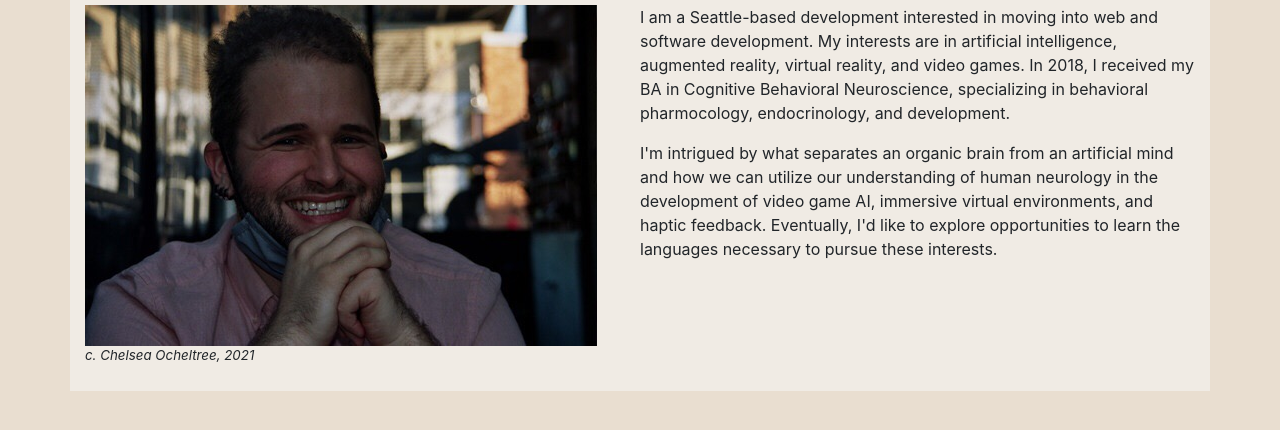
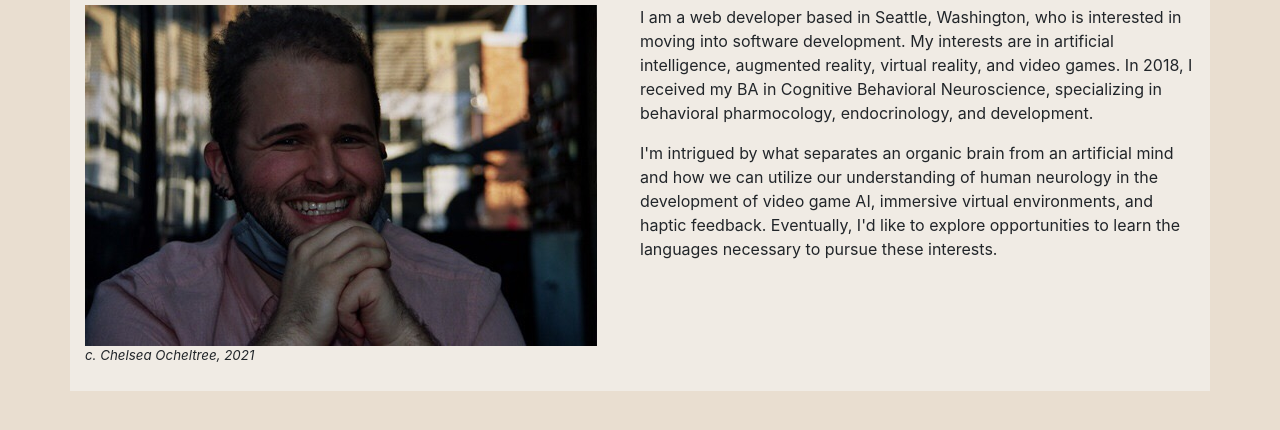
Before and after one commit to lbalbrecht/lba-portfolio, a plain HTML site: page index.html in a window 1280 px wide. Shown: the part 136-566 px from the top of the page. Drawn offline with nearby package versions, Linux system fonts and the light colour scheme.

Commit message:
updated readme

```diff
--- a/assets/css/style.css
+++ b/assets/css/style.css
@@ -1,6 +1,5 @@
 body {
     background-color: #E9DED0;
-    /* z-index: -2; */
 }
 
 #navbar {
--- a/index.html
+++ b/index.html
@@ -14,7 +14,8 @@
 <body>
     <nav class="navbar navbar-expand-md" id="navbar">
         <a href="#" class="navbar-brand" id="home-link">Leighton Albrecht</a>
-        <button type="button" class="navbar-toggler" data-toggle="collapse" data-target="navbar-links" id="navbar-collapse">
+        <button type="button" class="navbar-toggler" data-toggle="collapse" data-target="navbar-links"
+            id="navbar-collapse">
             <i class="fas fa-bars"></i>
         </button>
         <div class="collapse navbar-collapse" id="navbar-links">
@@ -46,7 +47,8 @@
             </div>
             <div class="col-lg-6 sm-12" id="bio">
                 <div class="row">
-                    <p>I am a Seattle-based development interested in moving into web and software development. My
+                    <p>I am a web developer based in Seattle, Washington, who is interested in moving into software
+                        development. My
                         interests are in artificial intelligence, augmented reality, virtual reality, and video games.
                         In 2018, I received my BA in Cognitive Behavioral Neuroscience,
                         specializing in behavioral pharmocology, endocrinology, and development.</p>
```
Also changed, not shown: contact.html (+1 -1 lines), assets/images/screenshots/contact.png (added), assets/images/screenshots/homepage.png (added), assets/images/screenshots/portfolio.png (added), 1 other file.
